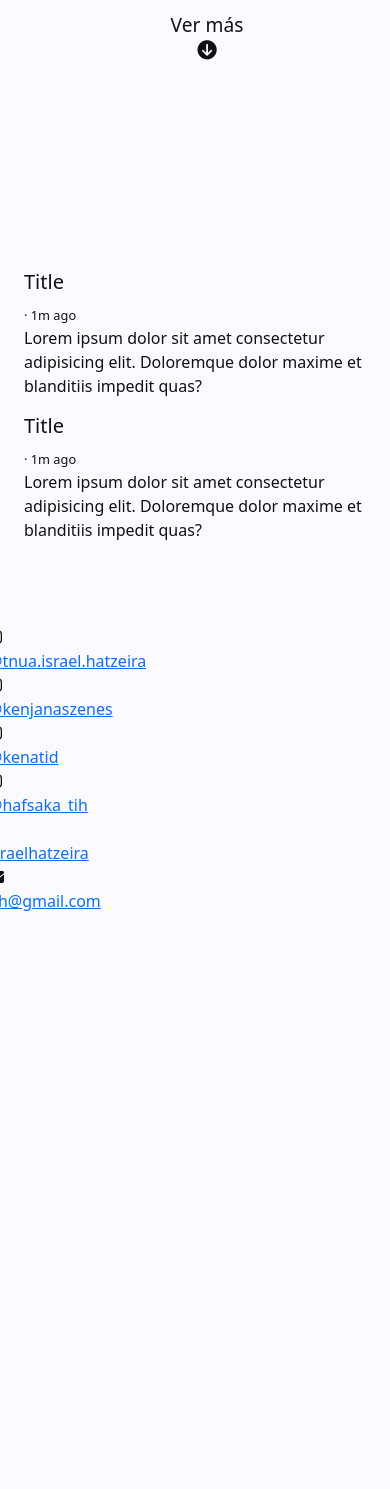
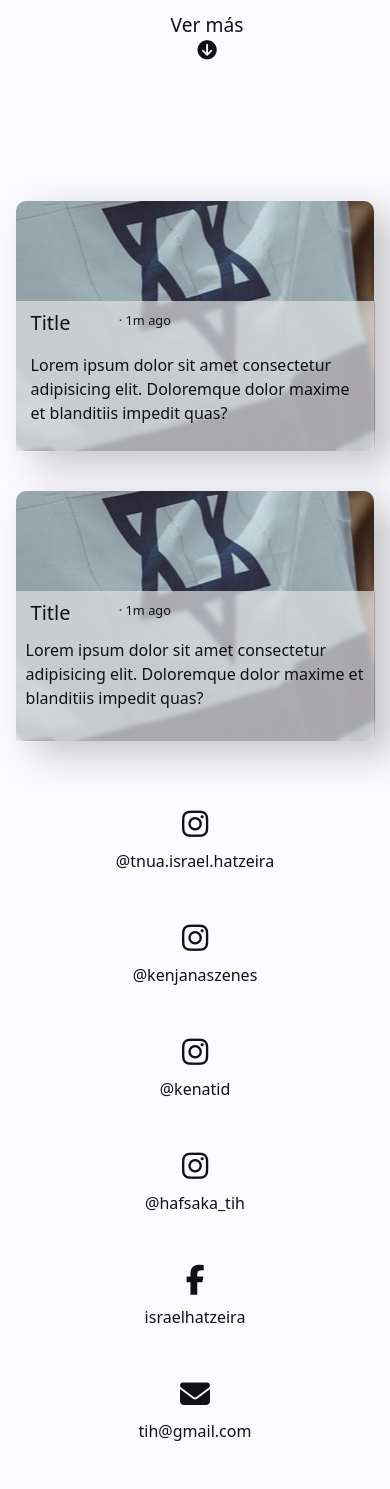
Before and after one commit to mati917/TIH, a PHP site: page / in a window 390 px wide. Shown: the part 1989-3478 px from the top of the page. Before the commit the page ends 2900 px from the top, so only its background shows below. Run offline with PHP 8.4, Linux system fonts and the light colour scheme; some libraries are stand-ins or nearby versions; some web fonts are replaced.

Commit message:
Terminando el index

```diff
--- a/css/inc/_rules.scss
+++ b/css/inc/_rules.scss
@@ -16,6 +16,7 @@ $ft-DavidLibre: 'David Libre', sans-serif, Arial;
 *{
     padding: 0;
     margin: 0;
+    color: $col-black;
     box-sizing: border-box;
 }
 html{
@@ -25,6 +26,5 @@ html{
         height: 100%;
         overflow-x: hidden;
         background: $col-white;
-        color: $col-black;
     }
 }
--- a/css/index/index.css
+++ b/css/index/index.css
@@ -3,6 +3,7 @@
 * {
   padding: 0;
   margin: 0;
+  color: #111113;
   -webkit-box-sizing: border-box;
           box-sizing: border-box;
 }
@@ -16,7 +17,6 @@ html body {
   height: 100%;
   overflow-x: hidden;
   background: #FAFAFF;
-  color: #111113;
 }
 
 .container-xxxl header {
@@ -65,7 +65,7 @@ html body {
 }
 
 .container-xxxl main#whoAre {
-  margin-bottom: 100px;
+  margin-bottom: 70px;
 }
 
 .container-xxxl main#whoAre h2 {
@@ -104,20 +104,90 @@ html body {
 }
 
 .container-xxxl section#news {
-  height: 50vh;
-  width: 100vw;
+  height: 100%;
+  width: 100%;
   margin: 0;
+}
+
+.container-xxxl section#news .container-fluid .row {
+  padding: 2vw;
+}
+
+.container-xxxl section#news .container-fluid .row div.news--posts {
+  padding: 20px 2vw;
+}
+
+.container-xxxl section#news .container-fluid .row div.news--posts article {
+  border-radius: 10px;
+  background: url("/assets/img/pic01.jpg") no-repeat center;
+  height: 250px;
+  box-shadow: 19px 13px 36px 0px rgba(119, 120, 124, 0.41);
+  -webkit-box-shadow: 19px 13px 36px 0px rgba(119, 120, 124, 0.41);
+  -moz-box-shadow: 19px 13px 36px 0px rgba(119, 120, 124, 0.41);
+}
+
+.container-xxxl section#news .container-fluid .row div.news--posts article footer {
+  height: 150px;
+  padding: 5px 10px;
+  position: relative;
+  top: 100px;
+  background: rgba(224, 224, 224, 0.7);
+  -webkit-backdrop-filter: blur(2px);
+          backdrop-filter: blur(2px);
+  -webkit-transition: .4s;
+  transition: .4s;
+}
+
+.container-xxxl section#news .container-fluid .row div.news--posts article footer .row {
+  padding: 5px;
+}
+
+.container-xxxl footer#footer {
+  padding: 10px 5vw;
+}
+
+.container-xxxl footer#footer ul {
+  width: 100%;
+  list-style: none;
+}
+
+.container-xxxl footer#footer ul div.row {
+  -ms-flex-pack: distribute;
+      justify-content: space-around;
+}
+
+.container-xxxl footer#footer ul div.row li {
+  margin: 20px 0;
   display: -webkit-box;
   display: -ms-flexbox;
   display: flex;
-  -ms-flex-line-pack: center;
-      align-content: center;
-  -webkit-box-pack: center;
-      -ms-flex-pack: center;
-          justify-content: center;
+  -webkit-box-orient: vertical;
+  -webkit-box-direction: normal;
+      -ms-flex-direction: column;
+          flex-direction: column;
+  -webkit-box-align: center;
+      -ms-flex-align: center;
+          align-items: center;
 }
 
-.container-xxxl section#news div.row {
-  width: 100vw;
+.container-xxxl footer#footer ul div.row li i {
+  font-size: 30px;
+  height: 50px;
+  width: 50px;
+  line-height: 50px;
+  text-align: center;
+  border-radius: 25px;
+  -webkit-transition: ease .4s;
+  transition: ease .4s;
+}
+
+.container-xxxl footer#footer ul div.row li i:hover {
+  background: #C2EBFF;
+  text-align: center;
+}
+
+.container-xxxl footer#footer ul div.row li a {
+  text-decoration: none;
+  color: #111113;
 }
 /*# sourceMappingURL=index.css.map */
--- a/css/index/index.scss
+++ b/css/index/index.scss
@@ -1,15 +1,7 @@
 @import '../inc/rules';
 .container-xxxl{
    // HEADER
-   header{
-      width: 100vw;
-      height: 100%;
-      z-index: 100;
-      background: $col-mediumblue;
-      nav{
-         width: inherit;
-      }
-   }
+   @import '../inc/header';
 
    // BANNER
    div#banner{
@@ -46,7 +38,7 @@
 
    // MAIN
    main#whoAre{
-      margin-bottom: 100px;
+      margin-bottom: 70px;
       h2{
          text-align: center;
       }
@@ -83,14 +75,40 @@
 
    // NEWS
    section#news{
-      height: 50vh;
-      width: 100vw;
+      height: 100%;
+      width: 100%;
       margin: 0;
-      display: flex;
-      align-content: center;
-      justify-content: center;
-      div.row{
-         width: 100vw;
+      .container-fluid{
+         .row{
+            padding: 2vw;
+            div.news--posts{
+               padding: 20px 2vw;
+               article{
+                  border-radius: 10px;
+                  background: url('/assets/img/pic01.jpg') no-repeat center;
+                  height: 250px;
+                  box-shadow: 19px 13px 36px 0px rgba(119, 120, 124, 0.41);;
+                  -webkit-box-shadow: 19px 13px 36px 0px rgba(119, 120, 124, 0.41);
+                  -moz-box-shadow: 19px 13px 36px 0px rgba(119, 120, 124, 0.41);;
+                  footer{
+                     height: 150px;
+                     padding: 5px 10px;
+                     position: relative;
+                     top: 100px;
+                     background: rgba(224, 224, 224, 0.7);
+                     backdrop-filter: blur(2px);
+                     transition: .4s;
+
+                     .row{
+                        padding: 5px;
+                     }
+                  }
+               }
+            }
+         }
       }
    }
+
+   // footer
+   @import '../inc/footer';
 }
--- a/index.html
+++ b/index.html
@@ -5,6 +5,10 @@
    <meta http-equiv="X-UA-Compatible" content="IE=edge">
    <meta name="viewport" content="width=device-width, initial-scale=1.0">
    <title>Tnuá Israel Hatzeirá</title>
+   <!-- Meta tags -->
+   <meta name="description" content="Página web de la tnuá Israel Hatzeirá">
+   <meta name="author" content="Matías Pereyra Ini, Julián Swerdlin">
+   <meta name="keywords" content="tnuá, tnua, israel hatzeira, Israel Hatzeirá">
    <!-- Favicon -->
    <link rel="shortcut icon" href="/assets/" type="image/x-icon">
 
@@ -98,52 +102,64 @@
       </main>
 
       <!-- NEWS -->
-      <section id="news" class="row container-xxxl">
-         <div class="row row-cols-auto">
-            <!-- Article #1 -->
-            <article class="col-lg-6 col-sm-12 news--posts">
-               <footer class="post__footer">
-                  <h5>Title</h5>
-                  <small>· 1m ago</small>
-                  <p>Lorem ipsum dolor sit amet consectetur adipisicing elit. Doloremque dolor maxime et blanditiis impedit quas?</p>
-               </footer>
-            </article>
-            <!-- Article #2 -->
-            <article class="col-lg-6 col-sm-12 news--posts">
-               <footer class="post__footer">
-                  <h5>Title</h5>
-                  <small>· 1m ago</small>
-                  <p>Lorem ipsum dolor sit amet consectetur adipisicing elit. Doloremque dolor maxime et blanditiis impedit quas?</p>
-               </footer>
-            </article>
+      <section id="news" class="row">
+         <div class="container-fluid">
+            <div class="row row-cols-lg-2 row-cols-sm-1">
+               <!-- Article #1 -->
+               <div class="col-lg-6 col-sm-12 news--posts" id="post-01">
+                  <article>
+                     <footer class="post__footer container-fluid">
+                        <div class="row">
+                           <h5 class="col-3">Title</h5>
+                           <small class="col-3">· 1m ago</small>
+                        </div>
+                        <div class="row">
+                           <p>Lorem ipsum dolor sit amet consectetur adipisicing elit. Doloremque dolor maxime et blanditiis impedit quas?</p>
+                        </div>
+                     </footer>
+                  </article>
+               </div>
+               <!-- Article #2 -->
+               <div class="col-lg-6 col-sm-12 news--posts" id="post-02">
+                  <article>
+                     <footer class="post__footer container-fluid">
+                        <div class="row">
+                           <h5 class="col-3">Title</h5>
+                           <small class="col-3">· 1m ago</small>
+                        </div>
+                        <p>Lorem ipsum dolor sit amet consectetur adipisicing elit. Doloremque dolor maxime et blanditiis impedit quas?</p>
+                     </footer>
+                  </article>
+               </div>
+            </div>
          </div>
       </section>
 
       <!-- FOOTER -->
       <footer id="footer" class="row">
          <ul class="container">
-            <div class="row row-cols-sm-2">
-               <li class="red col-lg-2 col-sm-4">
+            <div class="row row-cols-md-3 row-cols-sm-2">
+               <li class="red col-lg-2 col-md-4 col-sm-6">
                   <i class="fab fa-instagram row"></i>
                   <a href="https://instagram.com/tnua.israel.hatzeira" class="row" target="_blank">@tnua.israel.hatzeira</a>
                </li>
-               <li class="red col-lg-2 col-sm-4">
+               <li class="red col-lg-2 col-md-4 col-sm-6">
                   <i class="fab fa-instagram row"></i>
                   <a href="https://instagram.com/kenjanaszenes" class="row" target="_blank">@kenjanaszenes</a>
                </li>
-               <li class="red col-lg-2 col-sm-4">
+               <li class="red col-lg-2 col-md-4 col-sm-6">
                   <i class="fab fa-instagram row"></i>
                   <a href="https://instagram.com/kenatid" class="row" target="_blank">@kenatid</a>
                </li>
-               <li class="red col-lg-2 col-sm-4">
+               <li class="red col-lg-2 col-md-4 col-sm-6">
                   <i class="fab fa-instagram row"></i>
                   <a href="https/instagram.com/hafsaka_tih" class="row" target="_blank">@hafsaka_tih</a>
                </li>
-               <li class="red col-lg-2 col-sm-4">
+               <li class="red col-lg-2 col-md-4 col-sm-6">
                   <i class="fab fa-facebook-f row"></i>
                   <a href="https://www.facebook.com/israelhatzeira/" class="row" target="_blank">israelhatzeira</a>
                </li>
-               <li class="red col-lg-2 col-sm-4">
+               <li class="red col-lg-2 col-md-6 col-sm-6">
                   <i class="fas fa-envelope row"></i>
                   <a href="mailto:tih@gmail.com" class="row" target="_blank">tih@gmail.com</a>
                </li>
```
Also changed, not shown: css/inc/_footer.scss (+36 -0 lines), css/inc/_header.scss (+10 -0 lines), assets/img/theodorHertzl.jpg, 1 other file.
